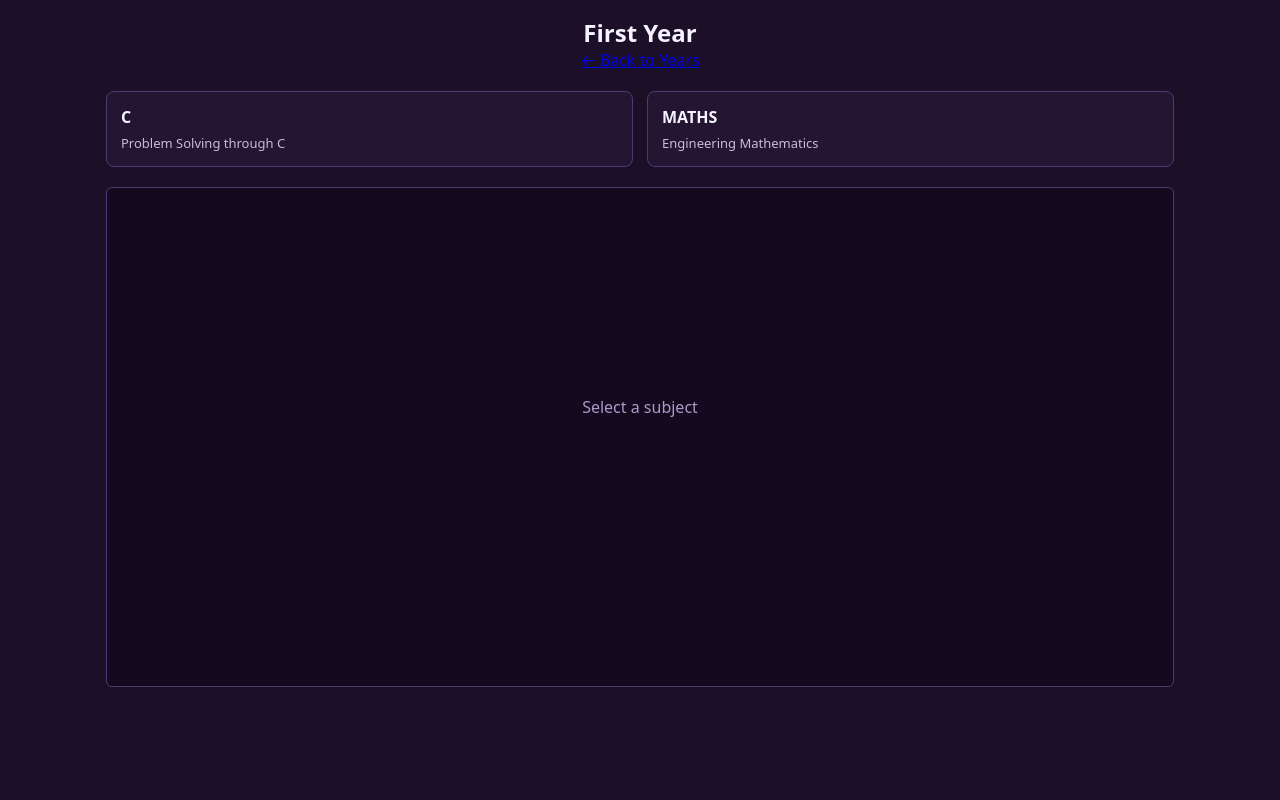
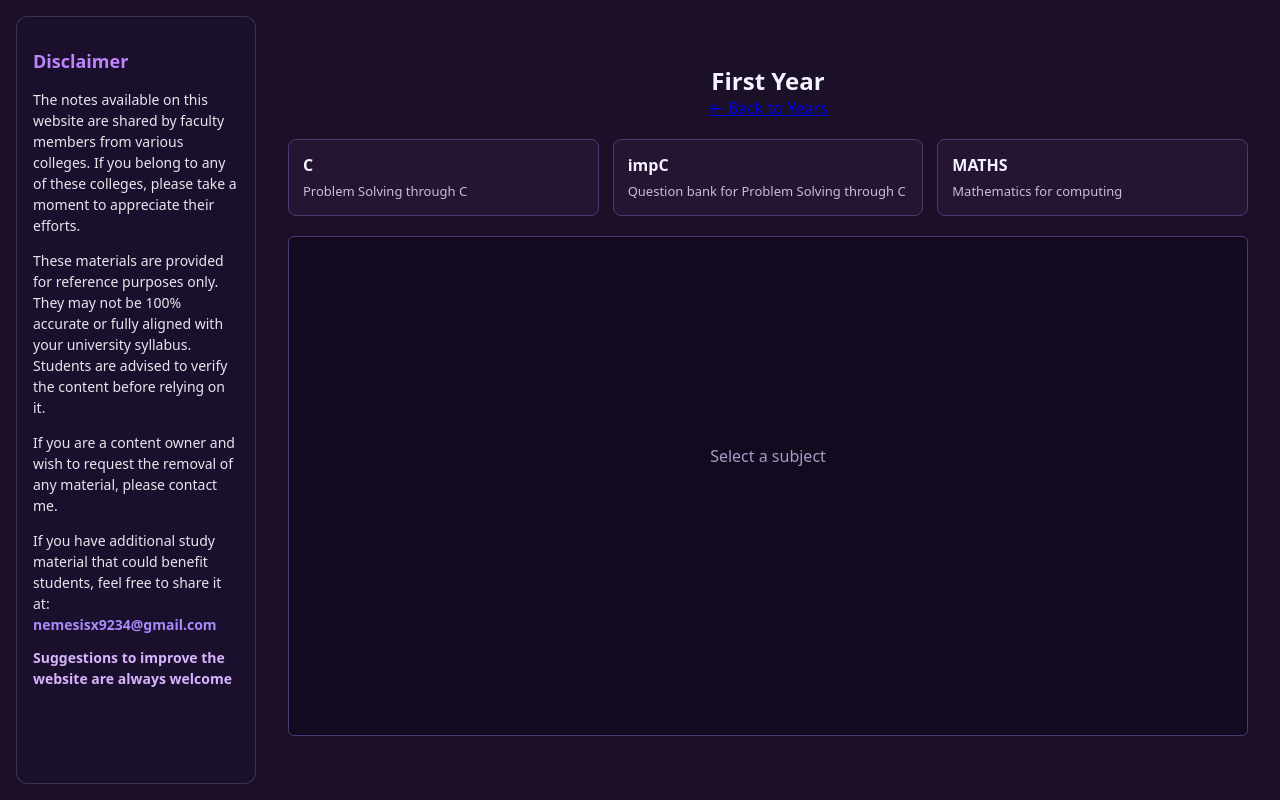
Before and after one commit to TaufiqSameer/pdf-hub, a React (Vite) app: page /year1 in a window 1280 px wide. Built offline with nearby package versions, Linux system fonts and the light colour scheme.

Commit message:
Add notes for 1st year

```diff
--- a/src/data/pdfs.jsx
+++ b/src/data/pdfs.jsx
@@ -3,17 +3,26 @@ const year1Pdfs = {
       description: "Problem Solving through C",
       files: [
         {
-          title: "Basics of C",
-          link: "https://drive.google.com/file/d/FILE_ID_1/preview"
+          title: "Lecture notes",
+          link: "https://drive.google.com/file/d/1_qWR7BYfrau_ZLJ4jExHzQ9tgPyGuJRs/preview?usp=sharing"
+        }
+      ]
+    },
+    impC: {
+      description: "Question bank for Problem Solving through C",
+      files: [
+        {
+          title: "Lecture notes",
+          link: "https://drive.google.com/file/d/12oeGZZTm0-0DaU2J7UeaeUMEyG-De8Vm/preview?usp=sharing"
         }
       ]
     },
     MATHS: {
-      description: "Engineering Mathematics",
+      description: "Mathematics for computing",
       files: [
         {
-          title: "Linear Algebra",
-          link: "https://drive.google.com/file/d/FILE_ID_2/preview"
+          title: "Lecture notes",
+          link: "https://drive.google.com/file/d/1WAZazOxnGFWbBPtzfOhIxQ_SqNAK1UdT/preview?usp=drive_link"
         }
       ]
     }
--- a/src/index.css
+++ b/src/index.css
@@ -6,8 +6,40 @@ body {
   margin: 0;
   font-family: system-ui, -apple-system, BlinkMacSystemFont, "Segoe UI",
     sans-serif;
-  background-color: #1b1028; /* dark purple */
+  background-color: #1b1028;
   color: #eae6f2;
+}
+.content-wrapper {
+  display: flex;
+  gap: 16px;
+  padding: 16px;
+}
+
+
+.left-box {
+  width: 220px;
+  min-height: calc(100vh - 32px);
+  background: #1b0f2e;
+  border: 1px solid rgba(255,255,255,0.15);
+  border-radius: 10px;
+  padding: 14px;
+  color: white;
+  font-size: 14px;
+}
+
+
+.app {
+  flex: 1;
+  display: flex;
+  flex-direction: column;
+}
+
+
+.viewer iframe {
+  width: 100%;
+  height: 600px;
+  border: none;
+  border-radius: 10px;
 }
 
 .app {
@@ -16,7 +48,7 @@ body {
   padding: 16px;
 }
 
-/* Header */
+
 .header {
   text-align: center;
   margin-bottom: 20px;
@@ -34,7 +66,7 @@ body {
   color: #c7bddb;
 }
 
-/* Subjects */
+
 .subjects {
   display: flex;
   flex-wrap: wrap;
@@ -63,7 +95,7 @@ body {
   color: #ffffff;
 }
 
-/* PDF List */
+
 .pdf-list {
   margin-bottom: 16px;
   text-align: center;
@@ -74,6 +106,7 @@ body {
   margin-bottom: 8px;
   color: #f5f3ff;
 }
+
 
 .pdf-btn {
   margin: 4px;
@@ -96,7 +129,6 @@ body {
   color: #ffffff;
 }
 
-/* Viewer */
 .viewer {
   background: #140a1f;
   border: 1px solid #4c3b70;
@@ -117,14 +149,14 @@ body {
   margin-top: 200px;
 }
 
-/* Mobile */
+
 @media (max-width: 600px) {
   .viewer iframe {
     height: 60vh;
   }
 }
 
-/* Subject Cards */
+
 .subject-cards {
   display: grid;
   grid-template-columns: repeat(auto-fit, minmax(220px, 1fr));
@@ -164,7 +196,7 @@ body {
   background: #2f1c4a;
 }
 
-/* Navbar */
+
 .navbar {
   background: #140a1f;
   border-bottom: 1px solid #4c3b70;
@@ -177,14 +209,46 @@ body {
   font-size: 18px;
 }
 
-/* Home Content */
+
 .home-content {
   text-align: center;
   padding: 30px 10px;
 
 }
+.left-box {
+  width: 240px;
+  background: #1b0f2e;
+  border: 1px solid rgba(255,255,255,0.15);
+  border-radius: 12px;
+  padding: 16px;
+  color: #e5e7eb;
+  font-size: 14px;
+  line-height: 1.5;
+}
 
-/* Footer */
+.box-title {
+  color: #c084fc;
+  font-size: 18px;
+  margin-bottom: 10px;
+}
+
+.left-box p {
+  margin-bottom: 10px;
+}
+
+.email {
+  color: #a78bfa;
+  word-break: break-all;
+}
+
+.suggestion {
+  margin-top: 12px;
+  font-size: 14px;
+  color: #d8b4fe;
+}
+
+
+
 .footer {
   margin-top: 40px;
   padding: 12px;
--- a/src/pages/Home.jsx
+++ b/src/pages/Home.jsx
@@ -6,7 +6,7 @@ export default function Home() {
   return (
     <div className="app">
       <nav className="navbar">
-        <h2>Resources for CVR</h2>
+        <h2 style={{ textAlign:"center"}}>JNTUH R22,R26 NOTES</h2>
       </nav>
 
       <main className="home-content">
@@ -18,7 +18,7 @@ export default function Home() {
 
           <p className="note">
             If you have any more material regarding a subject please share it to
-            my email <b> sameertaufiq63@gmail.com</b>
+            my email <b>nemesisx9234@gmail.com</b>
           </p>
         </section>
 
--- a/src/pages/year1.jsx
+++ b/src/pages/year1.jsx
@@ -6,7 +6,43 @@ export default function Year1() {
   const [activeSubject, setActiveSubject] = useState(null);
   const [activePdf, setActivePdf] = useState(null);
 
+
+
   return (
+    <div className="content-wrapper">
+    <div className="left-box">
+  <h2 className="box-title">Disclaimer</h2>
+
+  <p>
+    The notes available on this website are shared by faculty members from
+    various colleges. If you belong to any of these colleges, please take a
+    moment to appreciate their efforts.
+  </p>
+
+  <p>
+    These materials are provided for reference purposes only. They may not be
+    100% accurate or fully aligned with your university syllabus. Students are
+    advised to verify the content before relying on it.
+  </p>
+
+  <p>
+    If you are a content owner and wish to request the removal of any material,
+    please contact me.
+  </p>
+
+  <p>
+    If you have additional study material that could benefit students, feel
+    free to share it at:
+    <br />
+    <b className="email">nemesisx9234@gmail.com</b>
+  </p>
+
+  <h4 className="suggestion">
+    Suggestions to improve the website are always welcome
+  </h4>
+</div>
+
+
     <div className="app">
       <header className="header">
         <h1>First Year</h1>
@@ -47,5 +83,6 @@ export default function Year1() {
         )}
       </section>
     </div>
+    </div>
   );
 }
```
